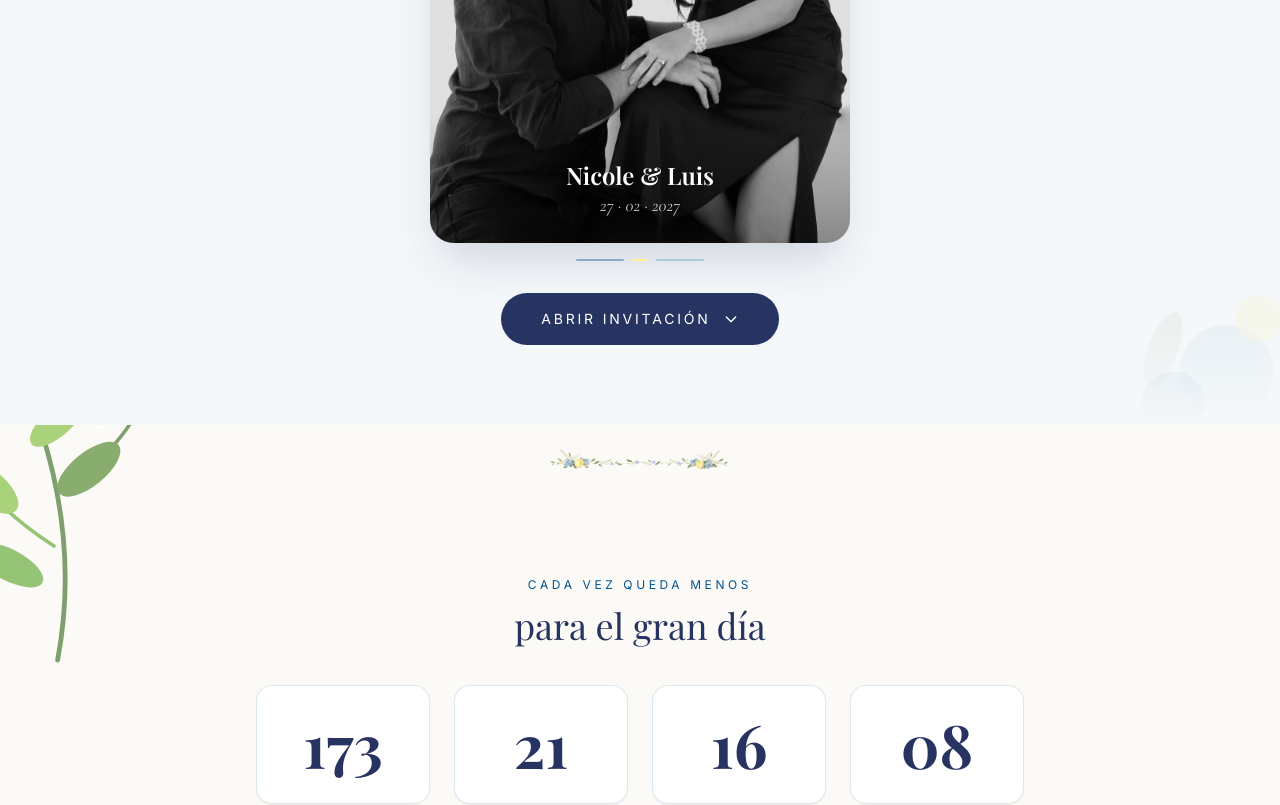
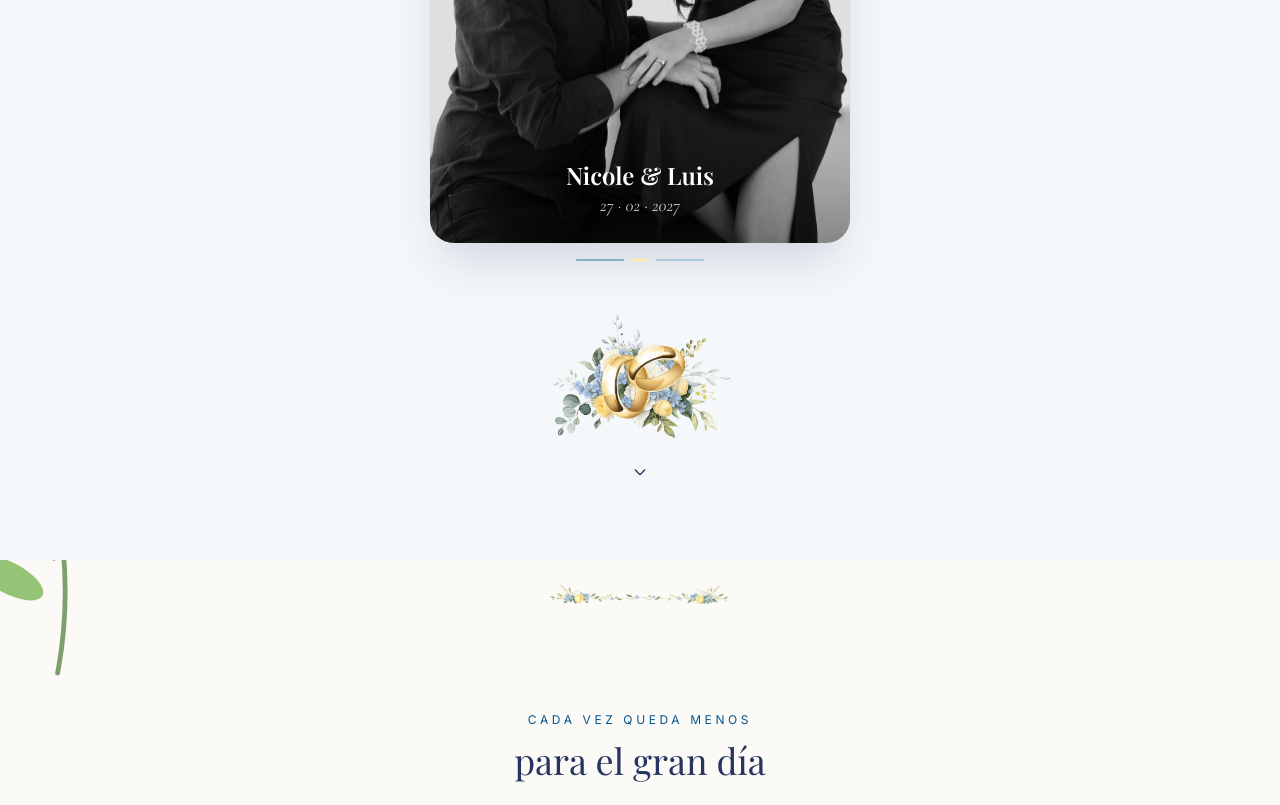
Before and after one commit to BastianVasquez/nicole-luis-wedding-nuevo, a Next.js app: page / in a window 1280 px wide. Shown: the part 860-1665 px from the top of the page. Built offline with nearby package versions, Linux system fonts and the light colour scheme; a web font is replaced by a local one.

Commit message:
Update Hero.js
Quitar botón texto y blobs, agregar anillos

```diff
--- a/components/Hero.js
+++ b/components/Hero.js
@@ -16,27 +16,6 @@ export default function Hero({ guest }) {
 
   return (
     <section className="relative min-h-screen flex flex-col items-center justify-start pt-16 md:pt-24 pb-20 overflow-hidden bg-[#F5F8FA]">
-
-      {/* Background floral decorations */}
-      <div className="absolute inset-0 pointer-events-none overflow-hidden">
-
-        {/* Top-left */}
-        <svg className="absolute -top-8 -left-8 w-64 md:w-80 opacity-25" viewBox="0 0 300 300" fill="none">
-          <circle cx="80" cy="80" r="40" fill="#045490" opacity="0.35"/>
-          <circle cx="130" cy="50" r="28" fill="#84B7CE" opacity="0.4"/>
-          <circle cx="50" cy="130" r="24" fill="#FFF08C" opacity="0.5"/>
-          <ellipse cx="95" cy="160" rx="16" ry="40" fill="#4F7D3A" opacity="0.2" transform="rotate(-20 95 160)"/>
-        </svg>
-
-        {/* Bottom-right */}
-        <svg className="absolute -bottom-8 -right-8 w-64 md:w-80 opacity-25" viewBox="0 0 300 300" fill="none">
-          <circle cx="220" cy="220" r="44" fill="#84B7CE" opacity="0.4"/>
-          <circle cx="170" cy="250" r="30" fill="#045490" opacity="0.35"/>
-          <circle cx="250" cy="170" r="22" fill="#FFF08C" opacity="0.5"/>
-          <ellipse cx="160" cy="200" rx="14" ry="38" fill="#4F7D3A" opacity="0.2" transform="rotate(20 160 200)"/>
-        </svg>
-
-      </div>
 
       {/* Top line */}
       <div className="absolute top-0 left-0 right-0 h-1 bg-gradient-to-r from-transparent via-[#045490] to-transparent opacity-50" />
@@ -127,31 +106,26 @@ export default function Hero({ guest }) {
           </div>
         </div>
 
-        {/* BUTTON — CTA principal en Midnight Blue */}
+        {/* BUTTON — reemplazado por la imagen de los anillos */}
         <button
           onClick={scrollToContent}
-          className="group relative inline-flex items-center gap-3 px-10 py-4 font-inter text-sm tracking-[0.2em] uppercase text-white overflow-hidden rounded-full transition-all duration-300 hover:shadow-xl hover:shadow-[#273462]/30 hover:-translate-y-0.5"
-          style={{ background: '#273462' }}
+          aria-label="Abrir invitación"
+          className="group inline-flex flex-col items-center gap-2 transition-transform duration-300 hover:-translate-y-0.5"
         >
-          <span className="relative z-10">
-            Abrir invitación
-          </span>
-
+          <img
+            src="/images/anillos.png"
+            alt="Abrir invitación"
+            className="w-40 md:w-48 h-auto"
+          />
           <svg
-            className="w-4 h-4 relative z-10 transition-transform group-hover:translate-y-1"
+            className="w-4 h-4 text-[#273462] transition-transform group-hover:translate-y-1"
             fill="none"
             stroke="currentColor"
             strokeWidth="2"
             viewBox="0 0 24 24"
           >
-            <path
-              strokeLinecap="round"
-              strokeLinejoin="round"
-              d="M19 9l-7 7-7-7"
-            />
+            <path strokeLinecap="round" strokeLinejoin="round" d="M19 9l-7 7-7-7" />
           </svg>
-
-          <div className="absolute inset-0 bg-[#045490] opacity-0 group-hover:opacity-100 transition-opacity duration-300" />
         </button>
 
       </div>
```
